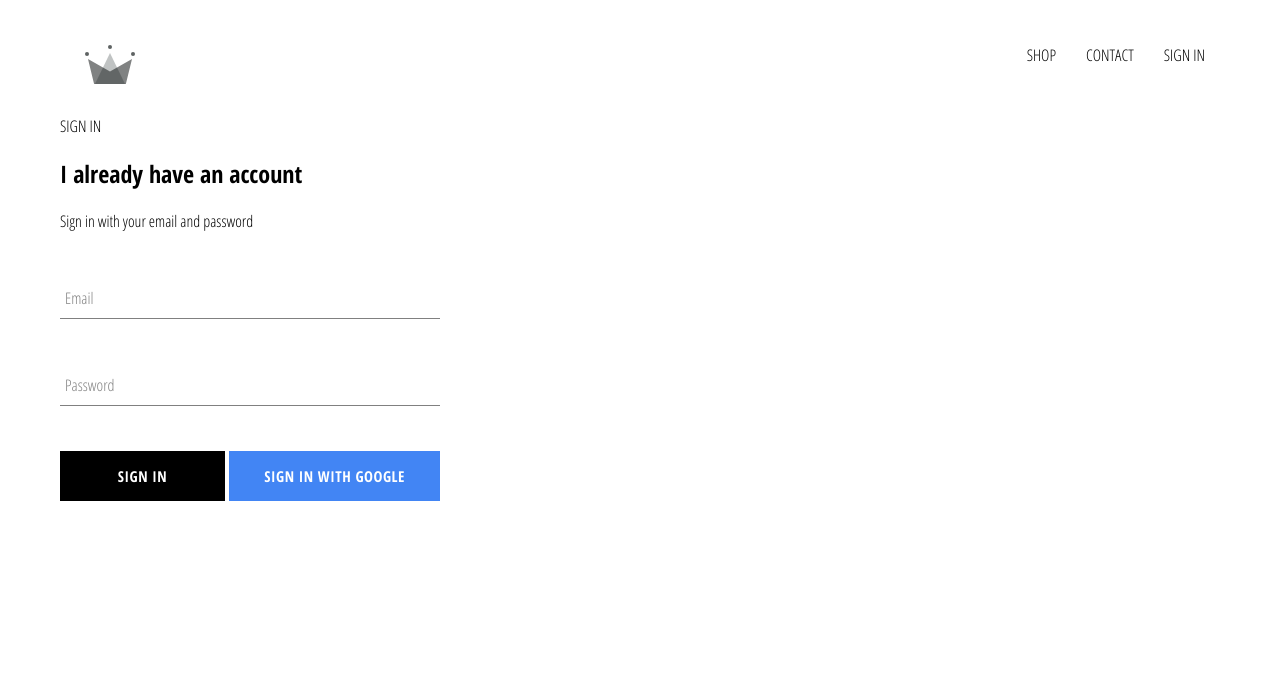
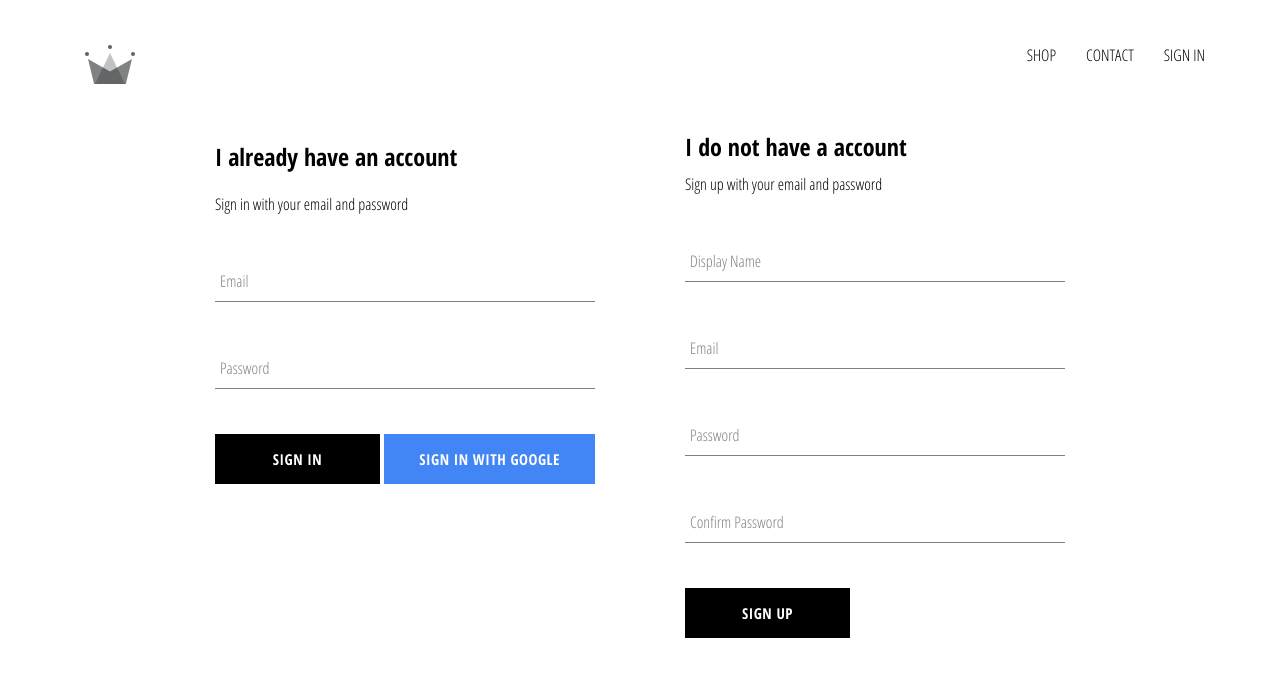
Before and after one commit to RichGlitch/shop-react, a React (Create React App) app: page /signin in a window 1280 px wide. Shown: the top 676 px of the page. Built offline with nearby package versions, Linux system fonts and the light colour scheme; no server answers.

Commit message:
implemented firebase utils included ability to store authenticated users into database

```diff
--- a/src/App.js
+++ b/src/App.js
@@ -3,7 +3,7 @@
 
 import './App.css';
 import Header from './components/header/header.component';
-import { auth } from './firebase/firebase.utils';
+import { auth, createUserProfileDocument } from './firebase/firebase.utils';
 import HomePage from './pages/homepage/homepage.component';
 import ShopPage from './pages/shop/shop.component';
 import SignInAndSignUpPage from './pages/sign-in-and-sign-up/sign-in-and-sign-up.component';
@@ -19,9 +19,20 @@
   unsubscribeFromAuth = null;
 
   componentDidMount() {
-    this.unsubscribeFromAuth = auth.onAuthStateChanged(user => {
-      this.setState({ currentUser: user });
-      console.log(user);
+    this.unsubscribeFromAuth = auth.onAuthStateChanged(async userAuth => {
+      if (userAuth) {
+        const userRef = await createUserProfileDocument(userAuth);
+        userRef.onSnapshot(snapShot => {
+          this.setState({
+            currentUser: {
+              id: snapShot.id,
+              ...snapShot.data()
+            }
+          })
+        });
+
+      }
+      this.setState({ currentUser: userAuth });
     })
   }
 
--- /dev/null
+++ b/src/components/sign-up/sign-up.component.jsx
@@ -0,0 +1,103 @@
+import React from 'react';
+
+import FormInput from '../form-input/form-input.component';
+import CustomButton from '../custom-button/custom-button.component';
+
+import { auth, createUserProfileDocument } from '../../firebase/firebase.utils';
+
+import './sign-up.styles.scss';
+
+class SignUp extends React.Component {
+    constructor() {
+        super();
+
+        this.state = {
+            displayName: '',
+            email: '',
+            password: '',
+            confirmPassword: ''
+        };
+    }
+
+    handleSubmit = async event => {
+        event.preventDefault();
+
+        const { displayName, email, password, confirmPassword } = this.state;
+
+        if (password !== confirmPassword) {
+            alert("passwords don't match");
+            return;
+        }
+
+        try {
+            const { user } = await auth.createUserWithEmailAndPassword(
+                email,
+                password
+            );
+
+            await createUserProfileDocument(user, { displayName });
+
+            this.setState({
+                displayName: '',
+                email: '',
+                password: '',
+                confirmPassword: ''
+            });
+        } catch (error) {
+            console.error(error);
+        }
+    };
+
+    handleChange = event => {
+        const { name, value } = event.target;
+
+        this.setState({ [name]: value });
+    };
+
+    render() {
+        const { displayName, email, password, confirmPassword } = this.state;
+        return (
+            <div className='sign-up'>
+                <h2 className='title'>I do not have a account</h2>
+                <span>Sign up with your email and password</span>
+                <form className='sign-up-form' onSubmit={this.handleSubmit}>
+                    <FormInput
+                        type='text'
+                        name='displayName'
+                        value={displayName}
+                        onChange={this.handleChange}
+                        label='Display Name'
+                        required
+                    />
+                    <FormInput
+                        type='email'
+                        name='email'
+                        value={email}
+                        onChange={this.handleChange}
+                        label='Email'
+                        required
+                    />
+                    <FormInput
+                        type='password'
+                        name='password'
+                        value={password}
+                        onChange={this.handleChange}
+                        label='Password'
+                        required
+                    />
+                    <FormInput
+                        type='password'
+                        name='confirmPassword'
+                        value={confirmPassword}
+                        onChange={this.handleChange}
+                        label='Confirm Password'
+                        required
+                    />
+                    <CustomButton type='submit'>SIGN UP</CustomButton>
+                </form>
+            </div>
+        );
+    }
+}
+
+export default SignUp;
--- /dev/null
+++ b/src/components/sign-up/sign-up.styles.scss
@@ -0,0 +1,9 @@
+.sign-up {
+  display: flex;
+  flex-direction: column;
+  width: 380px;
+
+  .title {
+    margin: 10px 0;
+  }
+}
--- a/src/firebase/firebase.utils.js
+++ b/src/firebase/firebase.utils.js
@@ -13,6 +13,35 @@
     measurementId: "G-ZM1QMB9S0W"
 };
 
+export const createUserProfileDocument = async (userAuth, additionalData) => {
+    if (!userAuth) return;
+
+    const userRef = firestore.doc(`users/${userAuth.uid}`);
+
+    const snapShot = await userRef.get();
+
+    // console.log('userAuth', userAuth);
+    // console.log('snapshot', snapShot);
+
+    if (!snapShot.exists) {
+        const { displayName, email, photoURL } = userAuth;
+        const createdAt = new Date();
+        try {
+            await userRef.set({
+                displayName,
+                email,
+                createdAt,
+                photoURL,
+                ...additionalData
+            })
+        }
+        catch (error) {
+            console.log('Error on creating user', error.message);
+        }
+    }
+    return userRef;
+}
+
 firebase.initializeApp(config);
 
 export const auth = firebase.auth();
--- a/src/pages/sign-in-and-sign-up/sign-in-and-sign-up.component.jsx
+++ b/src/pages/sign-in-and-sign-up/sign-in-and-sign-up.component.jsx
@@ -1,11 +1,15 @@
 import React, { Component } from 'react'
 import SignIn from '../../components/sign-in/sign-in.component';
+import SignUp from '../../components/sign-up/sign-up.component';
 import './sign-in-and-sign-up.styles.scss';
 
 const SignInAndSignUpPage = () => (
     <div>
-        <div className="sign-in-and-sign-up">SIGN IN</div>
-        <SignIn />
+        <div className="sign-in-and-sign-up">
+            <SignIn />
+            <SignUp />
+        </div>
+
     </div>
 );
 export default SignInAndSignUpPage;
--- a/src/pages/sign-in-and-sign-up/sign-in-and-sign-up.styles.scss
+++ b/src/pages/sign-in-and-sign-up/sign-in-and-sign-up.styles.scss
@@ -0,0 +1,6 @@
+.sign-in-and-sign-up {
+  width: 850px;
+  display: flex;
+  justify-content: space-between;
+  margin: 30px auto;
+}
```
